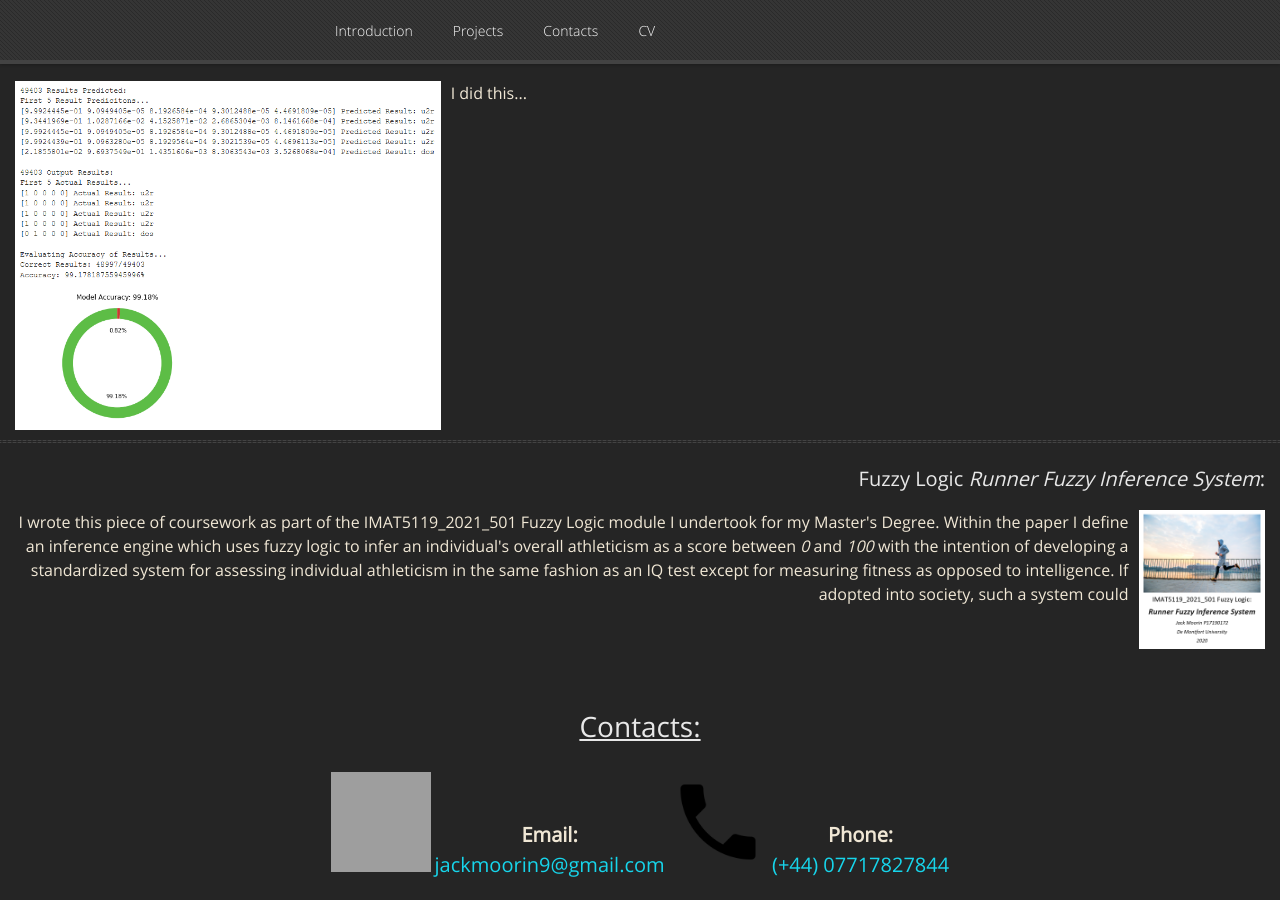
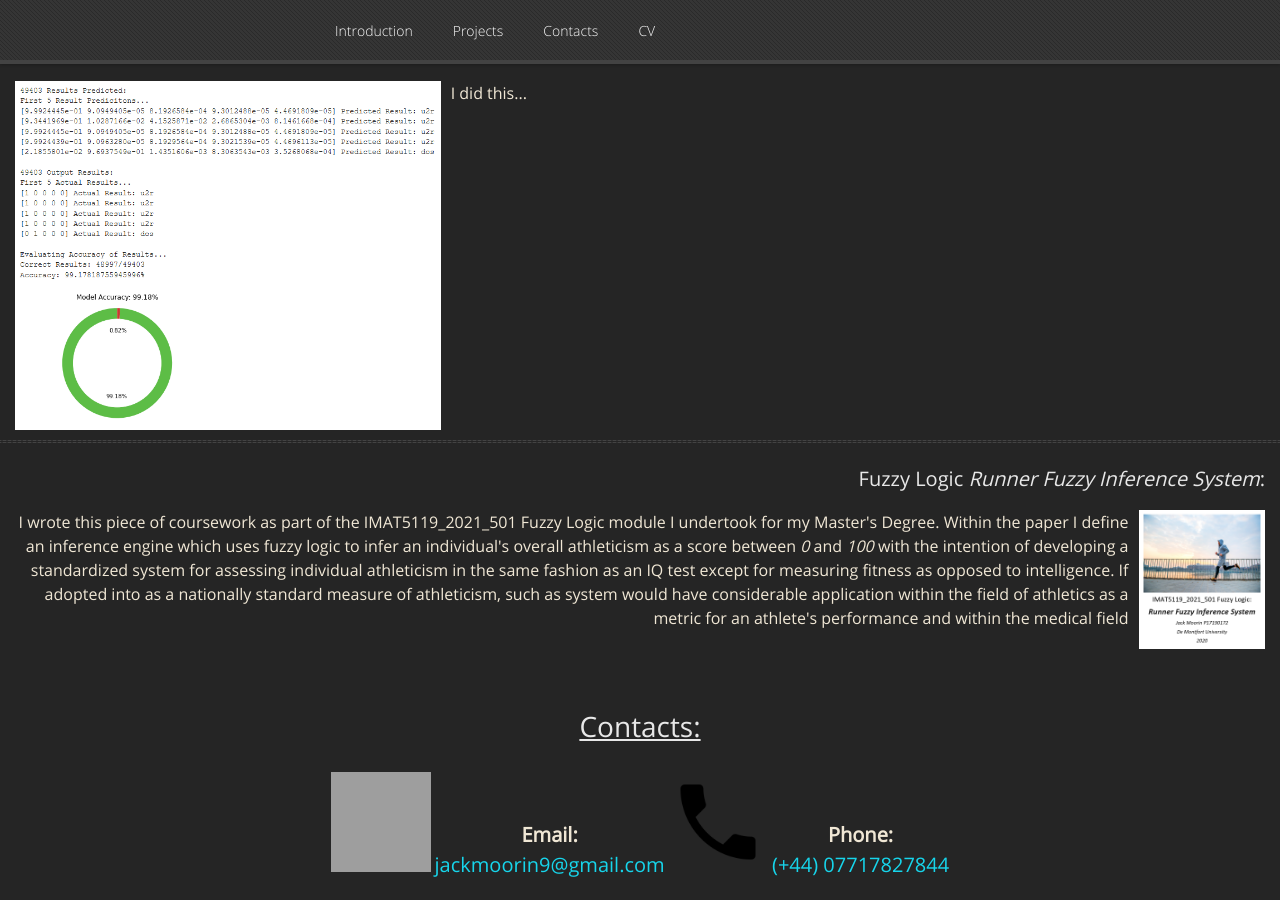
Before and after one commit to GamesProgrammingGrad2021/GamesProgrammingGrad2021.github.io, a Jekyll site: the page built from index.md, in a window 1280 px wide and 900 px high, scrolled down 1811 px. Built offline with Jekyll 4.4.1, drawn with Linux system fonts in a browser that asks for light colours; nearby versions of some CDN libraries; our own code applies the rules of GitHub Pages for plain Markdown files; grey boxes are pictures that could not be loaded.

Commit message:
Update default.html

```diff
--- a/_layouts/default.html
+++ b/_layouts/default.html
@@ -166,8 +166,9 @@
 				I wrote this piece of coursework as part of the IMAT5119_2021_501 Fuzzy Logic module I undertook for my Master's Degree.
 				Within the paper I define an inference engine which uses fuzzy logic to infer an individual's overall athleticism as a score
 				between <i>0</i> and <i>100</i> with the intention of developing a standardized system for assessing individual athleticism
-				in the same fashion as an IQ test except for measuring fitness as opposed to intelligence. If adopted into society, such a
-				system could
+				in the same fashion as an IQ test except for measuring fitness as opposed to intelligence. If adopted into as a nationally
+				standard measure of athleticism, such as system would have considerable application within the field of athletics as a metric
+				for an athlete's performance and within the medical field
 				</div>
 			</div>
 		</div>
```
